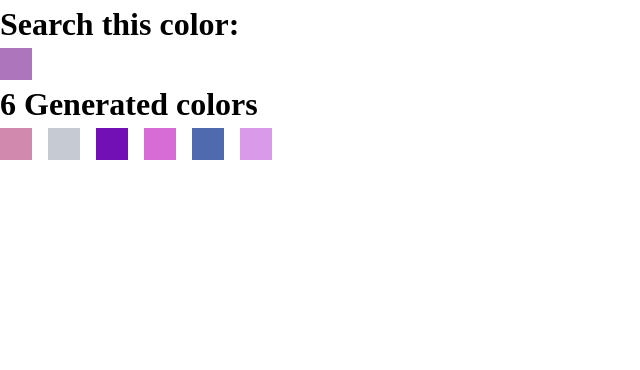
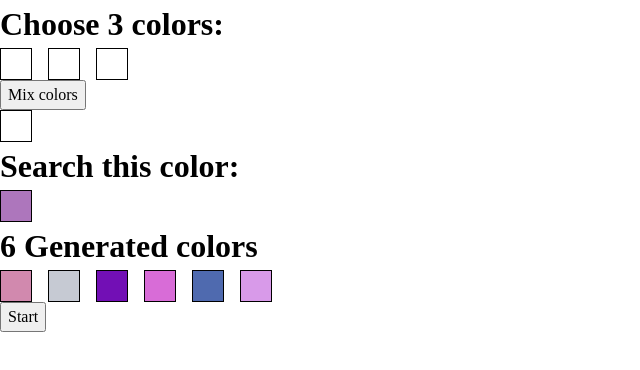
Before and after one commit to pgmgent-atwork2/project-1-workshop-start-2-code-colorquest-benoit-justin, a plain HTML site: page index.html in a window 1280 px wide. Shown: the whole page, without its empty margins (0-640 px from the left). Drawn offline with Linux system fonts and the light colour scheme.

Commit message:
fixed file structure

```diff
--- a/app/css/main.css
+++ b/css/main.css
@@ -4,7 +4,7 @@ Generated colors
 ===================================
 */
 
-.generated-colors {
+.colors {
   display: flex;
   gap: 1rem;
 }
@@ -12,4 +12,5 @@ Generated colors
 .colors-block {
   width: 2rem;
   height: 2rem;
+  border: solid 1px #000;
 }
--- a/index.html
+++ b/index.html
@@ -5,17 +5,30 @@
     <meta name="viewport" content="width=device-width, initial-scale=1.0" />
 
     <!-- CSS -->
-    <link rel="stylesheet" href="/app/css/reset.css">
-    <link rel="stylesheet" href="/app/css/main.css">
-
+    <link rel="stylesheet" href="/css/reset.css" />
+    <link rel="stylesheet" href="/css/main.css" />
 
     <title>ColorQuest</title>
-
-
   </head>
   <body>
+    <header></header>
+    <main>
+      <!-- 3 Colors input -->
+      <h1>Choose 3 colors:</h1>
+      <div id="inputColors" class="colors" >
+        <div class="colors-block"></div>
+        <div class="colors-block"></div>
+        <div class="colors-block"></div>
+      </div>
 
-    <!-- 3 Colors input + mixed -->
+      <button id="mixColors">
+        Mix colors
+      </button>
+
+      <!-- Mixed input -->
+      <div id="mixedColor">
+        <div class="colors-block"></div>
+      </div>
 
       <!-- Generated mixed color, from the 3 last colors -->
       <h1>Search this color:</h1>
@@ -23,7 +36,7 @@
 
       <!-- 6 random colors -->
       <h1>6 Generated colors</h1>
-  <div id="generatedColors" class="generated-colors">
+      <div id="generatedColors" class="colors">
         <div class="colors-block"></div>
         <div class="colors-block"></div>
         <div class="colors-block"></div>
@@ -32,7 +45,8 @@
         <div class="colors-block"></div>
       </div>
 
-
-    <script src="/app/js/main.js"></script>
+      <button id="startButton">Start</button>
+    </main>
+    <script src="/js/main.js"></script>
   </body>
 </html>
--- a/app/js/main.js
+++ b/js/main.js
@@ -15,7 +15,7 @@ function getRandomNumber(number) {
  */
 
 function genRandomRgbColor() {
-  const maxColorValue = 256;
+  const maxColorValue = 256; // 255, but as we are using Math.floor, we need to add 1
   return `rgb(${getRandomNumber(maxColorValue)}, ${getRandomNumber(
     maxColorValue
   )}, ${getRandomNumber(maxColorValue)})`;
@@ -55,8 +55,10 @@ function genRandomColorsArray(arrayLength) {
  * ******************************************************************************************
  */
 
+// Generate an array of 6 random colors
 const colorsArray = genRandomColorsArray(6);
 
+// Add the colors to the DOM
 function addColorsToDom(colorsArray) {
   document
     .querySelectorAll("#generatedColors .colors-block")
@@ -65,6 +67,7 @@ function addColorsToDom(colorsArray) {
     });
 }
 
+// Display the colors
 addColorsToDom(colorsArray);
 
 /**
@@ -74,27 +77,29 @@ addColorsToDom(colorsArray);
  */
 
 function mixColors(colorsArray) {
+  // Create an object to store the mixed color
   const mixedColor = {
     r: 0,
     g: 0,
     b: 0,
   };
 
+  // Loop over the first 3 colors in the array
   colorsArray.slice(0, 3).forEach((color) => {
+    // Get the RGB values of the color
     const colorValues = color
       .replace("rgb(", "")
       .replace(")", "")
       .split(", ")
       .map((value) => parseInt(value));
 
+    // Add the RGB values to the mixed color object
     mixedColor.r += colorValues[0];
     mixedColor.g += colorValues[1];
     mixedColor.b += colorValues[2];
   });
 
-  console.log(colorsArray);
-  console.log(mixedColor);
-
+  // Divide the RGB values by 3
   mixedColor.r = Math.floor(mixedColor.r / 3);
   mixedColor.g = Math.floor(mixedColor.g / 3);
   mixedColor.b = Math.floor(mixedColor.b / 3);
@@ -105,3 +110,18 @@ function mixColors(colorsArray) {
 // Display the correct color
 const mixedCorrectColor = document.getElementById("mixedCorrectColor");
 mixedCorrectColor.style.backgroundColor = mixColors(colorsArray);
+
+/**
+ * ******************************************************************************************
+ * Shuffle the colors when the start button is clicked
+ * ******************************************************************************************
+ */
+
+const startButton = document.getElementById("startButton");
+
+startButton.addEventListener("click", () => {
+  colorsArray.sort(() => Math.random() - 0.5);
+
+  // Display the colors
+  addColorsToDom(colorsArray);
+});
```
Also changed, not shown: css/reset.css (renamed from app/css/reset.css), 1 other file. Lines whose indentation alone changed are shown as unchanged.
